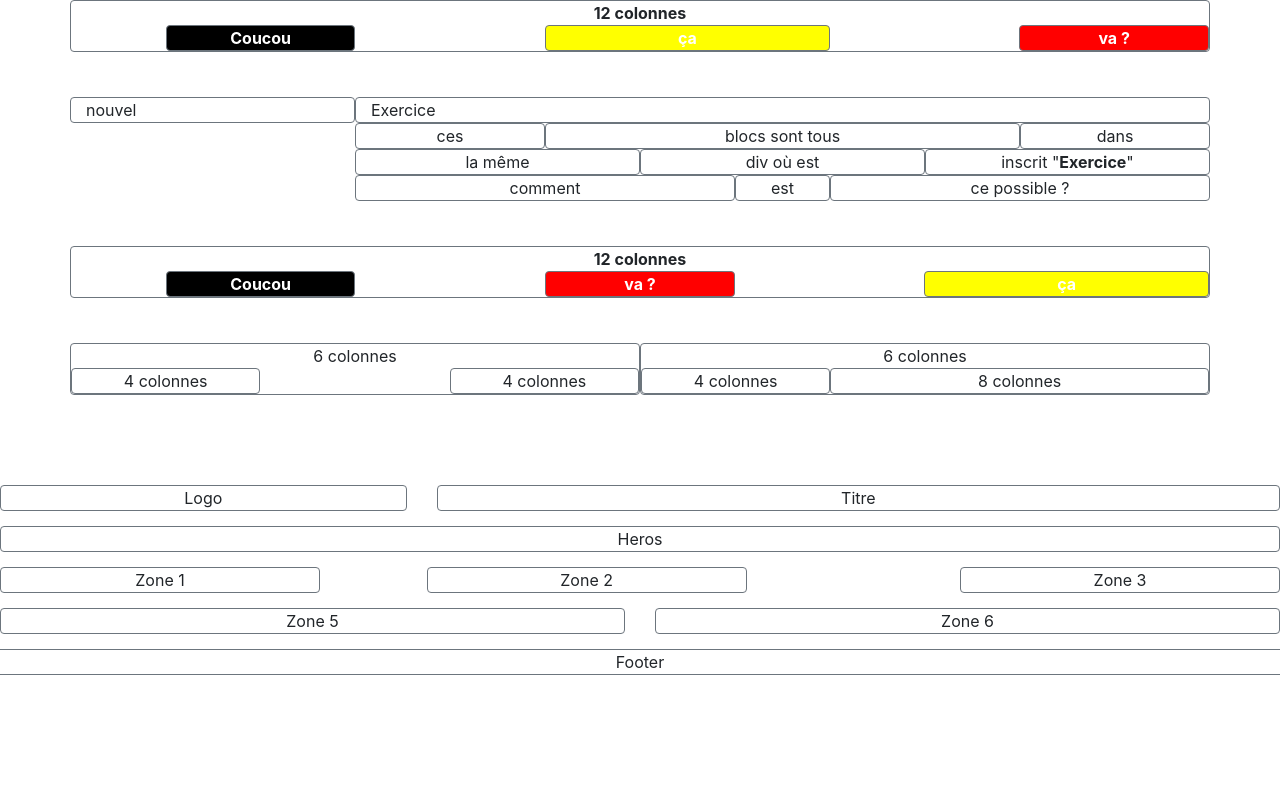
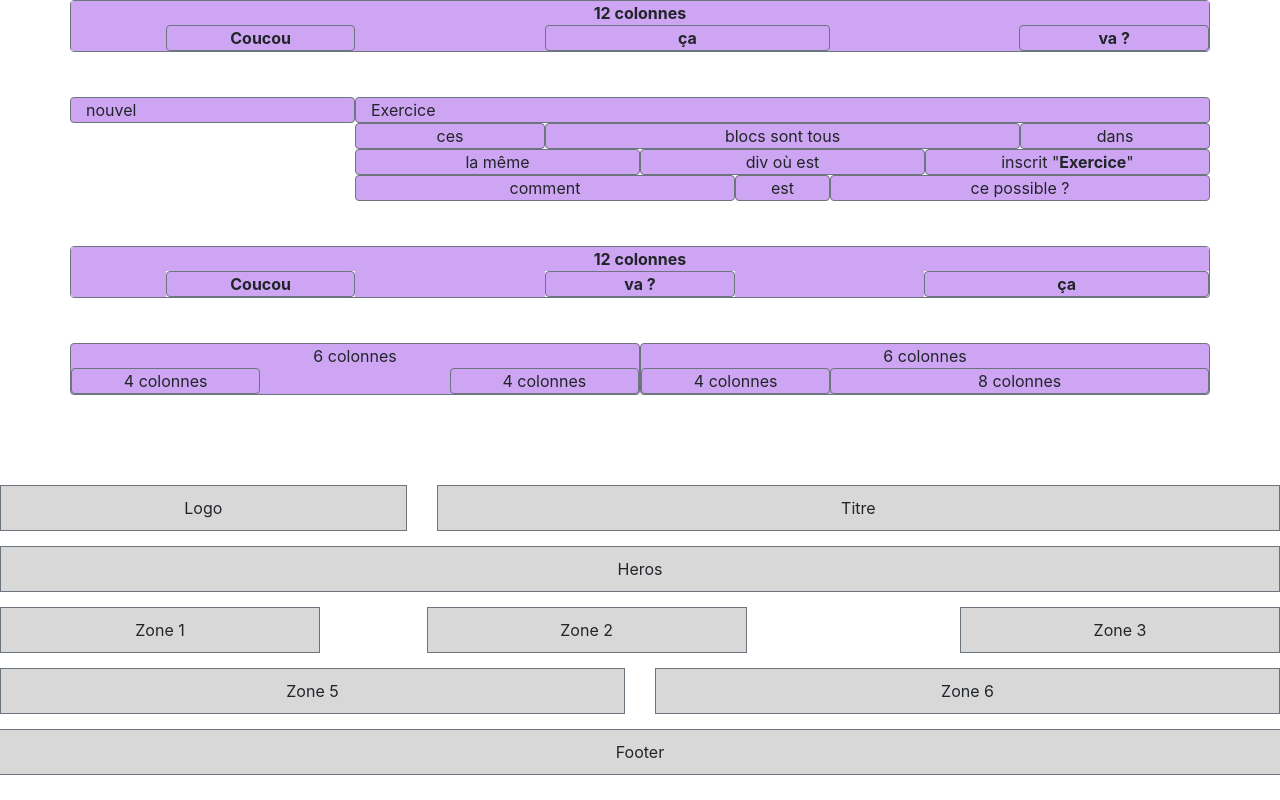
Before and after one commit to SalukiMakingCode/bootstrap-training, a plain HTML site: page index.html in a window 1280 px wide. Drawn offline with nearby package versions, Linux system fonts and the light colour scheme.

Commit message:
Make it colored

```diff
--- a/assets/scss/style.scss
+++ b/assets/scss/style.scss
@@ -1,18 +1,6 @@
 .container1 {
   .row {
     font-weight: bold;
-    .col1 {
-      background-color: black;
-      color: white;
-    }
-    .col2 {
-      background-color: yellow;
-      color: white;
-    }
-    .col3 {
-      background-color: red;
-      color: white;
-    }
   }
 }
 
@@ -36,3 +24,13 @@
 .interstice {
   width:5px;
 }
+
+.pad {
+  padding-top:10px;
+  padding-bottom:10px;
+  background-color: #D8D8D8;
+}
+
+.pan {
+  background-color:#CDA5F3;
+}
--- a/index.html
+++ b/index.html
@@ -11,18 +11,18 @@
 <body>
 
 <div class="container container1 border border-secondary rounded">
-    <div class="row">
-        <div class="col-md-12 text-center">12 colonnes</div>
+    <div class="row pan">
+        <div class="col-md-12 text-center pan">12 colonnes</div>
         <div class="col-md-1 bold"></div>
-        <div class="col-md-2 col1 text-center border border-secondary rounded">
+        <div class="col-md-2 col1 text-center border border-secondary rounded pan">
             Coucou
         </div>
-        <div class="col-md-2"></div>
-        <div class="col-md-3 col2 text-center border border-secondary rounded">
+        <div class="col-md-2 pan"></div>
+        <div class="col-md-3 col2 text-center border border-secondary rounded pan">
             ça
         </div>
-        <div class="col-md-2"></div>
-        <div class="col-md-2 col3 text-center border border-secondary rounded">
+        <div class="col-md-2 pan"></div>
+        <div class="col-md-2 col3 text-center border border-secondary rounded pan">
             va ?
         </div>
     </div>
@@ -36,23 +36,23 @@
 
 <div class="container container2">
     <div class="row">
-        <div class="col-md-3 border border-secondary rounded">nouvel</div>
-        <div class="col-md-9 border border-secondary rounded">Exercice</div>
+        <div class="col-md-3 border border-secondary rounded pan">nouvel</div>
+        <div class="col-md-9 border border-secondary rounded pan">Exercice</div>
 
         <div class="col-md-3"></div>
-        <div class="col-md-2 text-center border border-secondary rounded">ces</div>
-        <div class="col-md-5 text-center border border-secondary rounded">blocs sont tous</div>
-        <div class="col-md-2 text-center border border-secondary rounded">dans</div>
+        <div class="col-md-2 text-center border border-secondary rounded pan">ces</div>
+        <div class="col-md-5 text-center border border-secondary rounded pan">blocs sont tous</div>
+        <div class="col-md-2 text-center border border-secondary rounded pan">dans</div>
 
         <div class="col-md-3"></div>
-        <div class="col-md-3 text-center border border-secondary rounded">la même</div>
-        <div class="col-md-3 text-center border border-secondary rounded">div où est</div>
-        <div class="col-md-3 text-center border border-secondary rounded">inscrit "<strong>Exercice</strong>"</div>
+        <div class="col-md-3 text-center border border-secondary rounded pan">la même</div>
+        <div class="col-md-3 text-center border border-secondary rounded pan">div où est</div>
+        <div class="col-md-3 text-center border border-secondary rounded pan">inscrit "<strong>Exercice</strong>"</div>
 
         <div class="col-md-3"></div>
-        <div class="col-md-4 text-center border border-secondary rounded">comment</div>
-        <div class="col-md-1 text-center border border-secondary rounded">est</div>
-        <div class="col-md-4 text-center border border-secondary rounded">ce possible ?</div>
+        <div class="col-md-4 text-center border border-secondary rounded pan">comment</div>
+        <div class="col-md-1 text-center border border-secondary rounded pan">est</div>
+        <div class="col-md-4 text-center border border-secondary rounded pan">ce possible ?</div>
     </div>
 </div>
 
@@ -66,17 +66,17 @@
 
 <div class="container container1 border border-secondary rounded">
     <div class="row">
-        <div class="col-md-12 text-center">12 colonnes</div>
-        <div class="col-md-1 bold order-1"></div>
-        <div class="col-md-2 col1 text-center border border-secondary rounded order-2">
+        <div class="col-md-12 text-center pan">12 colonnes</div>
+        <div class="col-md-1 bold order-1 pan"></div>
+        <div class="col-md-2 col1 text-center border border-secondary rounded order-2 pan">
             Coucou
         </div>
-        <div class="col-md-2 order-3"></div>
-        <div class="col-md-3 col2 text-center border border-secondary rounded order-6">
+        <div class="col-md-2 order-3 pan"></div>
+        <div class="col-md-3 col2 text-center border border-secondary rounded order-6 pan">
             ça
         </div>
-        <div class="col-md-2 order-5"></div>
-        <div class="col-md-2 col3 text-center border border-secondary rounded order-4">
+        <div class="col-md-2 order-5 pan"></div>
+        <div class="col-md-2 col3 text-center border border-secondary rounded order-4 pan">
             va ?
         </div>
     </div>
@@ -92,28 +92,29 @@
 <div class="container">
     <div class="row">
 
-        <div class="col-md-6 text-center border border-secondary rounded">
+        <div class="col-md-6 text-center border border-secondary rounded pan">
             6 colonnes
             <div class="container-fluide">
                 <div class="row">
-                    <div class="col-md-4 text-center border border-secondary rounded">4 colonnes</div>
+                    <div class="col-md-4 text-center border border-secondary rounded pan">4 colonnes</div>
                     <div class="col-md-4"></div>
-                    <div class="col-md-4 text-center border border-secondary rounded">4 colonnes</div>
+                    <div class="col-md-4 text-center border border-secondary rounded pan">4 colonnes</div>
                 </div>
             </div>
         </div>
 
-        <div class="col-md-6 text-center border border-secondary rounded">
+        <div class="col-md-6 text-center border border-secondary rounded pan">
             6 colonnes
             <div class="container-fluide">
                 <div class="row">
-                    <div class="col-md-4 text-center border border-secondary rounded">4 colonnes</div>
-                    <div class="col-md-8 text-center border border-secondary rounded">8 colonnes</div>
+                    <div class="col-md-4 text-center border border-secondary rounded pan">4 colonnes</div>
+                    <div class="col-md-8 text-center border border-secondary rounded pan">8 colonnes</div>
                 </div>
             </div>
         </div>
     </div>
 </div>
+
 
 <div class="container space-container">
     <div class="row">
@@ -129,12 +130,12 @@
 <div class="container-fluide">
     <div class="row">
         <div class="col-3 col-md-4">
-            <div class="col-12 text-center border border-secondary rounded">
+            <div class="col-12 text-center border border-secondary pad">
             Logo
             </div>
         </div>
         <div class="col-9 col-md-8">
-            <div class="col-12 text-center border border-secondary rounded">
+            <div class="col-12 text-center border border-secondary pad">
             Titre
             </div>
         </div>
@@ -149,7 +150,7 @@
 
 <div class="container-fluid">
     <div class="row">
-        <div class="col text-center border border-secondary rounded">
+        <div class="col text-center border border-secondary pad">
                 Heros
         </div>
     </div>
@@ -165,7 +166,7 @@
 <div class="container-fluid">
     <div class="row">
 
-            <div class="col-12 col-md-3 text-center border border-secondary rounded">
+            <div class="col-12 col-md-3 text-center border border-secondary pad">
                 Zone 1
             </div>
 
@@ -173,14 +174,14 @@
             <div class="col-md-1"></div>
 
 
-            <div class="col-12 col-md-3 text-center border border-secondary rounded">
+            <div class="col-12 col-md-3 text-center border border-secondary pad">
                 Zone 2
             </div>
 
             <div class="col-12 space-smart"></div>
             <div class="col-md-2"></div>
 
-            <div class="col-12 col-md-3 text-center border border-secondary rounded">
+            <div class="col-12 col-md-3 text-center border border-secondary pad">
                 Zone 3
             </div>
 
@@ -197,12 +198,12 @@
 <div class="container-fluide">
     <div class="row">
         <div class="col-9 col-md-6">
-            <div class="col-12 text-center border border-secondary rounded">
+            <div class="col-12 text-center border border-secondary pad">
                 Zone 5
             </div>
         </div>
         <div class="col-3 col-md-6">
-            <div class="col-12 text-center border border-secondary rounded">
+            <div class="col-12 text-center border border-secondary pad">
                 Zone 6
             </div>
         </div>
@@ -217,7 +218,7 @@
 
 <div class="container-fluide">
     <div class="row">
-        <div class="col-12 col-md-12 text-center border border-secondary rounded">Footer</div>
+        <div class="col-12 col-md-12 text-center border border-secondary pad">Footer</div>
     </div>
 </div>
 
```
Also changed, not shown: assets/scss/style.css, 1 other file.
